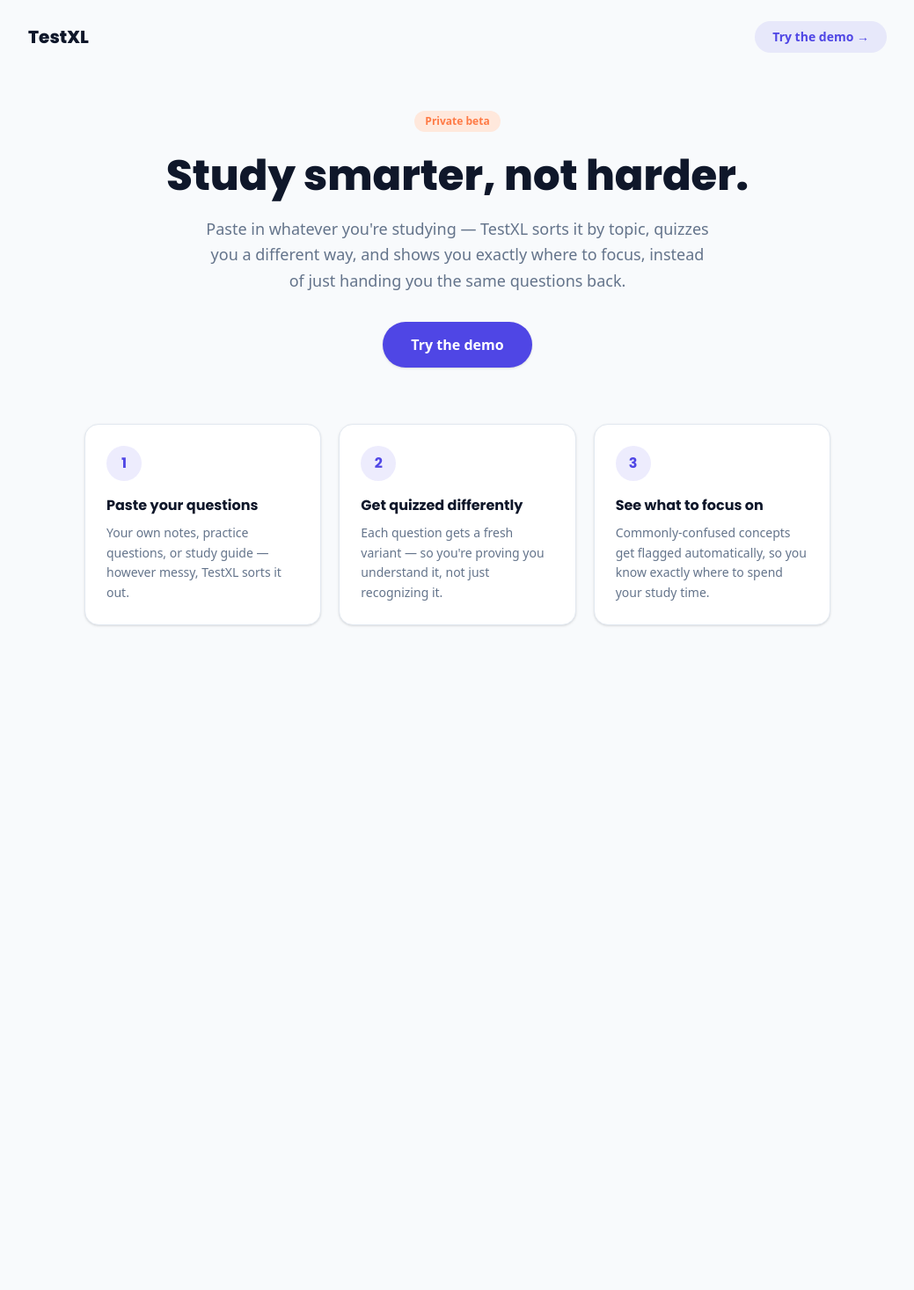
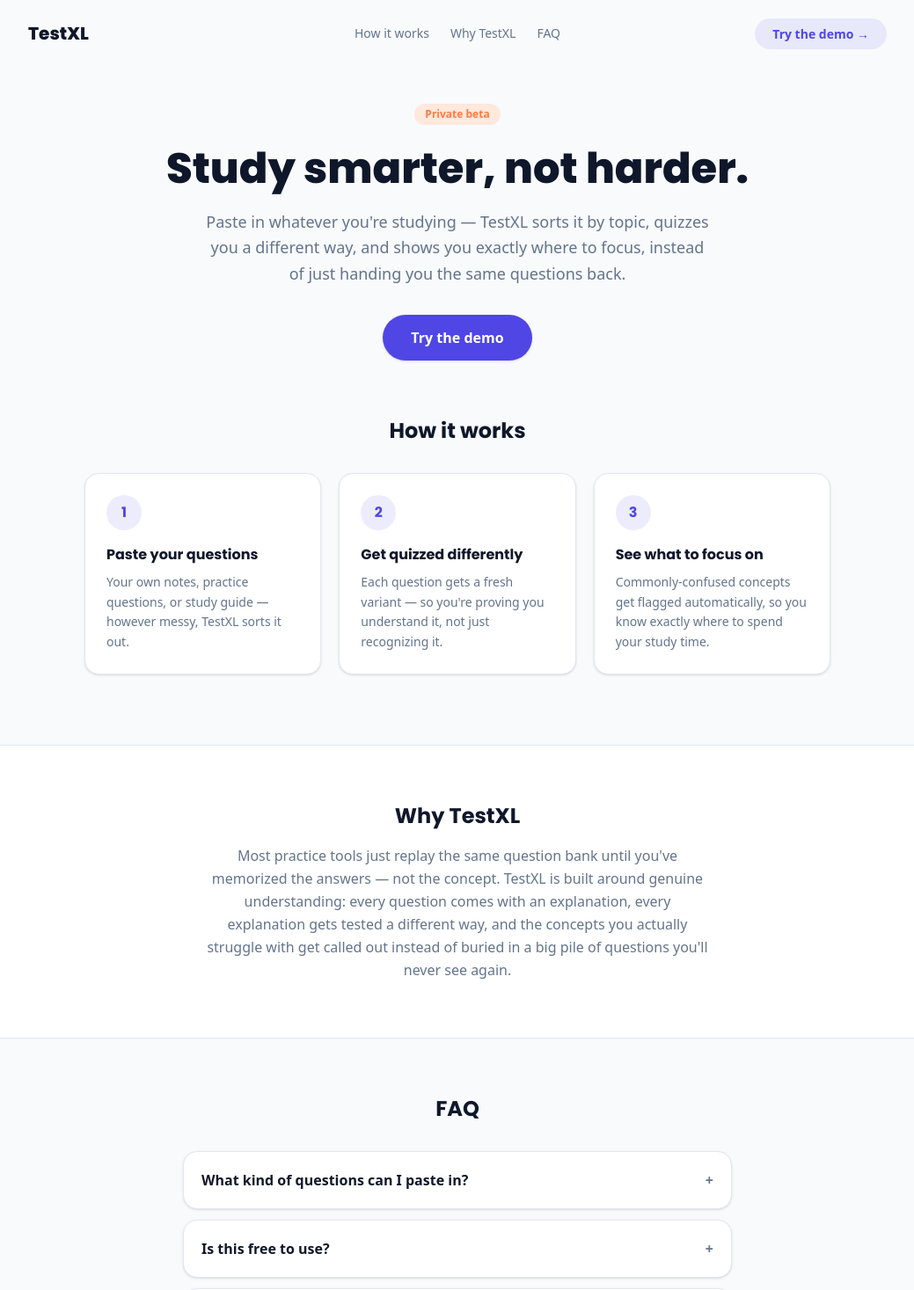
Before and after one commit to elijahguan/VTestXL, a Next.js app: page / in a window 1280 px wide. Shown: the top 1467 px of the page at 88% size, without its empty margins (120-1159 px from the left). Before the commit the page ends 800 px from the top, so only its background shows below. Built offline with nearby package versions, Linux system fonts and the light colour scheme.

Commit message:
revert changes to prev working version

```diff
--- a/src/app/api/verify-passcode/route.ts
+++ b/src/app/api/verify-passcode/route.ts
@@ -24,7 +24,7 @@
     secure: true,
     sameSite: "lax",
     path: "/",
-    maxAge: 60 * 60 * 24 * 30, // 30 days
+    maxAge: 60 * 60 * 24 * 30,
   });
   return response;
 }
--- a/src/app/gate/page.tsx
+++ b/src/app/gate/page.tsx
@@ -1,10 +1,8 @@
 "use client";
 
 import { useState } from "react";
-import { useRouter } from "next/navigation";
 
 export default function GatePage() {
-  const router = useRouter();
   const [passcode, setPasscode] = useState("");
   const [error, setError] = useState<string | null>(null);
   const [submitting, setSubmitting] = useState(false);
@@ -22,15 +20,14 @@
       });
 
       if (res.ok) {
-        router.push("/demo");
-        router.refresh();
+        window.location.href = "/demo";
       } else {
         const data = await res.json();
         setError(data.error || "Incorrect passcode.");
+        setSubmitting(false);
       }
     } catch {
       setError("Something went wrong. Try again.");
-    } finally {
       setSubmitting(false);
     }
   }
--- a/src/app/page.tsx
+++ b/src/app/page.tsx
@@ -3,15 +3,30 @@
 export default function Landing() {
   return (
     <main className="min-h-screen bg-bg">
-      {/* Nav */}
-      <nav className="max-w-5xl mx-auto px-5 sm:px-6 py-6 flex items-center justify-between">
+      {/* Nav with centered tabs */}
+      <nav className="max-w-5xl mx-auto px-5 sm:px-6 py-6 grid grid-cols-2 sm:grid-cols-3 items-center">
         <span className="font-display font-extrabold text-xl text-ink">TestXL</span>
+
+        <div className="hidden sm:flex items-center justify-center gap-6 text-sm font-medium text-ink-muted">
+          <a href="#how-it-works" className="hover:text-ink transition-colors">
+            How it works
+          </a>
+          <a href="#why-testxl" className="hover:text-ink transition-colors">
+            Why TestXL
+          </a>
+          <a href="#faq" className="hover:text-ink transition-colors">
+            FAQ
+          </a>
+        </div>
+
+        <div className="justify-self-end">
           <Link
             href="/demo"
             className="text-sm font-semibold text-primary bg-primary/10 rounded-full px-5 py-2 hover:bg-primary/15 transition-colors"
           >
             Try the demo →
           </Link>
+        </div>
       </nav>
 
       {/* Hero */}
@@ -36,7 +51,10 @@
       </section>
 
       {/* How it works */}
-      <section className="max-w-4xl mx-auto px-5 sm:px-6 pb-20">
+      <section id="how-it-works" className="max-w-4xl mx-auto px-5 sm:px-6 pb-20 scroll-mt-20">
+        <h2 className="font-display text-2xl font-bold text-ink text-center mb-8">
+          How it works
+        </h2>
         <div className="grid sm:grid-cols-3 gap-5">
           <div className="bg-surface rounded-2xl shadow-sm border border-border p-6">
             <div className="w-10 h-10 rounded-full bg-primary/10 flex items-center justify-center font-display font-bold text-primary mb-4">
@@ -70,6 +88,63 @@
           </div>
         </div>
       </section>
+
+      {/* Why TestXL */}
+      <section id="why-testxl" className="bg-surface border-y border-border scroll-mt-20">
+        <div className="max-w-3xl mx-auto px-5 sm:px-6 py-16">
+          <h2 className="font-display text-2xl font-bold text-ink text-center mb-4">
+            Why TestXL
+          </h2>
+          <p className="text-ink-muted text-center leading-relaxed max-w-xl mx-auto">
+            Most practice tools just replay the same question bank until you&apos;ve
+            memorized the answers — not the concept. TestXL is built around
+            genuine understanding: every question comes with an explanation, every
+            explanation gets tested a different way, and the concepts you actually
+            struggle with get called out instead of buried in a big pile of
+            questions you&apos;ll never see again.
+          </p>
+        </div>
+      </section>
+
+      {/* FAQ */}
+      <section id="faq" className="max-w-2xl mx-auto px-5 sm:px-6 py-16 scroll-mt-20">
+        <h2 className="font-display text-2xl font-bold text-ink text-center mb-8">
+          FAQ
+        </h2>
+        <div className="space-y-3">
+          <details className="bg-surface rounded-2xl shadow-sm border border-border p-5 group">
+            <summary className="font-semibold text-ink cursor-pointer list-none flex items-center justify-between">
+              What kind of questions can I paste in?
+              <span className="text-ink-muted group-open:rotate-45 transition-transform">+</span>
+            </summary>
+            <p className="text-ink-muted text-sm mt-3 leading-relaxed">
+              Your own notes, practice questions, or study material for any exam
+              or certification — the more context you include (like answer
+              choices or explanations), the better the results.
+            </p>
+          </details>
+          <details className="bg-surface rounded-2xl shadow-sm border border-border p-5 group">
+            <summary className="font-semibold text-ink cursor-pointer list-none flex items-center justify-between">
+              Is this free to use?
+              <span className="text-ink-muted group-open:rotate-45 transition-transform">+</span>
+            </summary>
+            <p className="text-ink-muted text-sm mt-3 leading-relaxed">
+              TestXL is currently in a private beta with a small group of
+              testers. Pricing hasn&apos;t been finalized yet.
+            </p>
+          </details>
+          <details className="bg-surface rounded-2xl shadow-sm border border-border p-5 group">
+            <summary className="font-semibold text-ink cursor-pointer list-none flex items-center justify-between">
+              How do I get access?
+              <span className="text-ink-muted group-open:rotate-45 transition-transform">+</span>
+            </summary>
+            <p className="text-ink-muted text-sm mt-3 leading-relaxed">
+              Access is currently invite-only during the beta. If you were given
+              a passcode, click &quot;Try the demo&quot; above to get started.
+            </p>
+          </details>
+        </div>
+      </section>
     </main>
   );
 }
```
Lines whose indentation alone changed are shown as unchanged.
